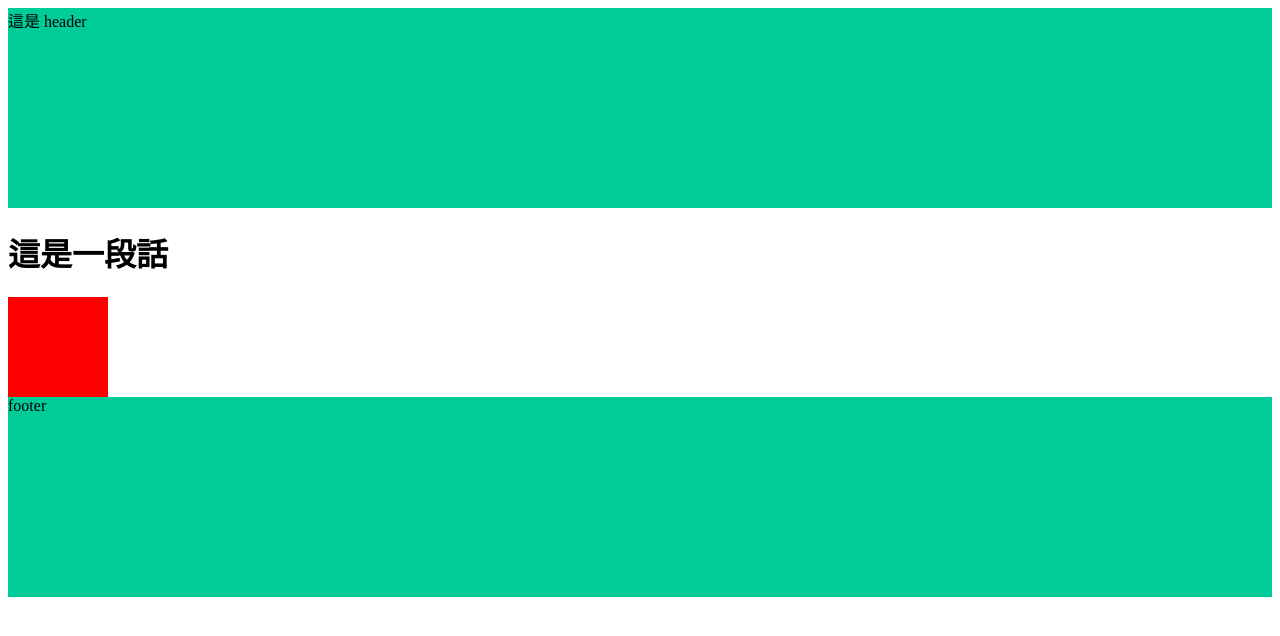
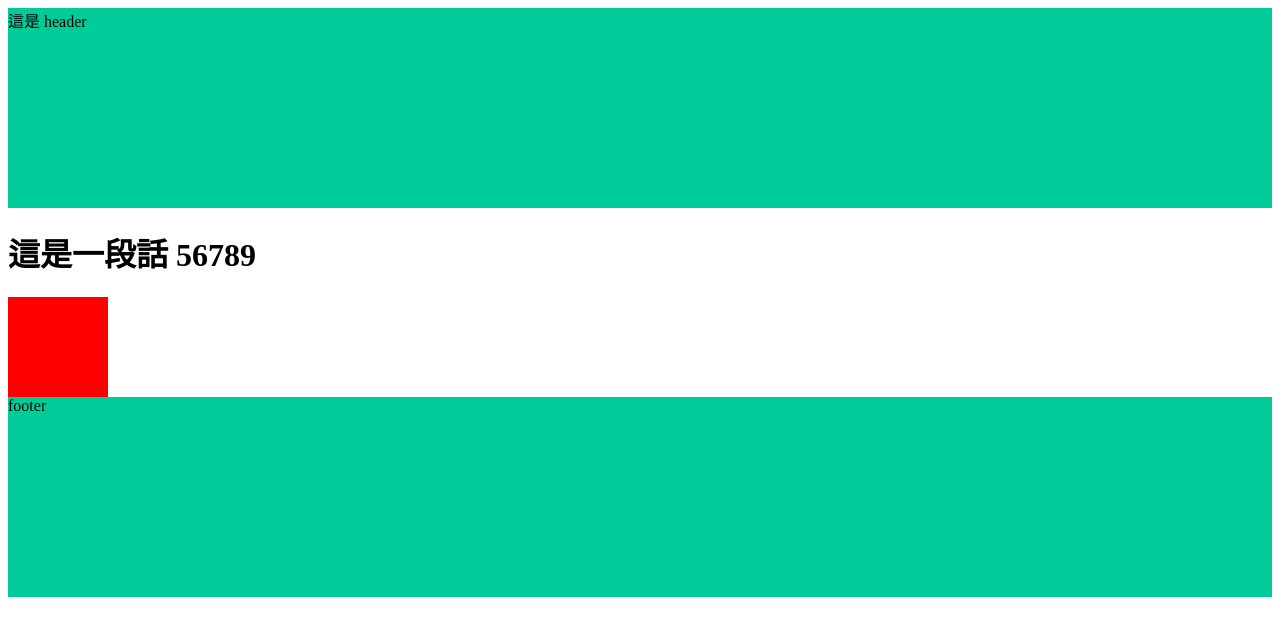
Before and after one commit to ocket609/Gulp_project, a plain HTML site: page index.html in a window 1280 px wide. Drawn offline with Linux system fonts and the light colour scheme.

Commit message:
Update 2022-08-01T02:13:08.558Z

```diff
--- a/index.html
+++ b/index.html
@@ -16,7 +16,7 @@
 
 
 <h1>
-  這是一段話
+  這是一段話 56789
 </h1>
 
 <div class="box"></div>
```
